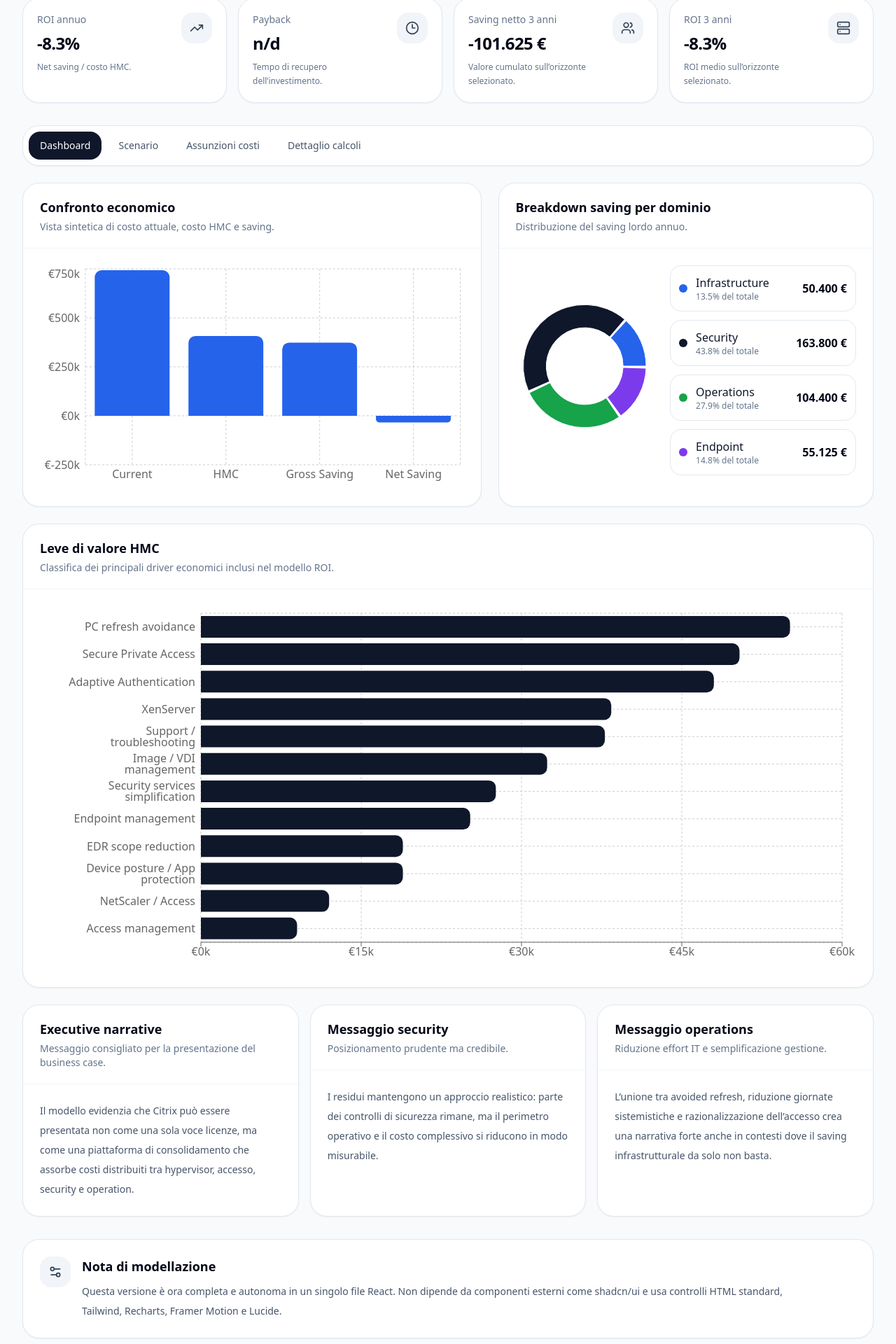
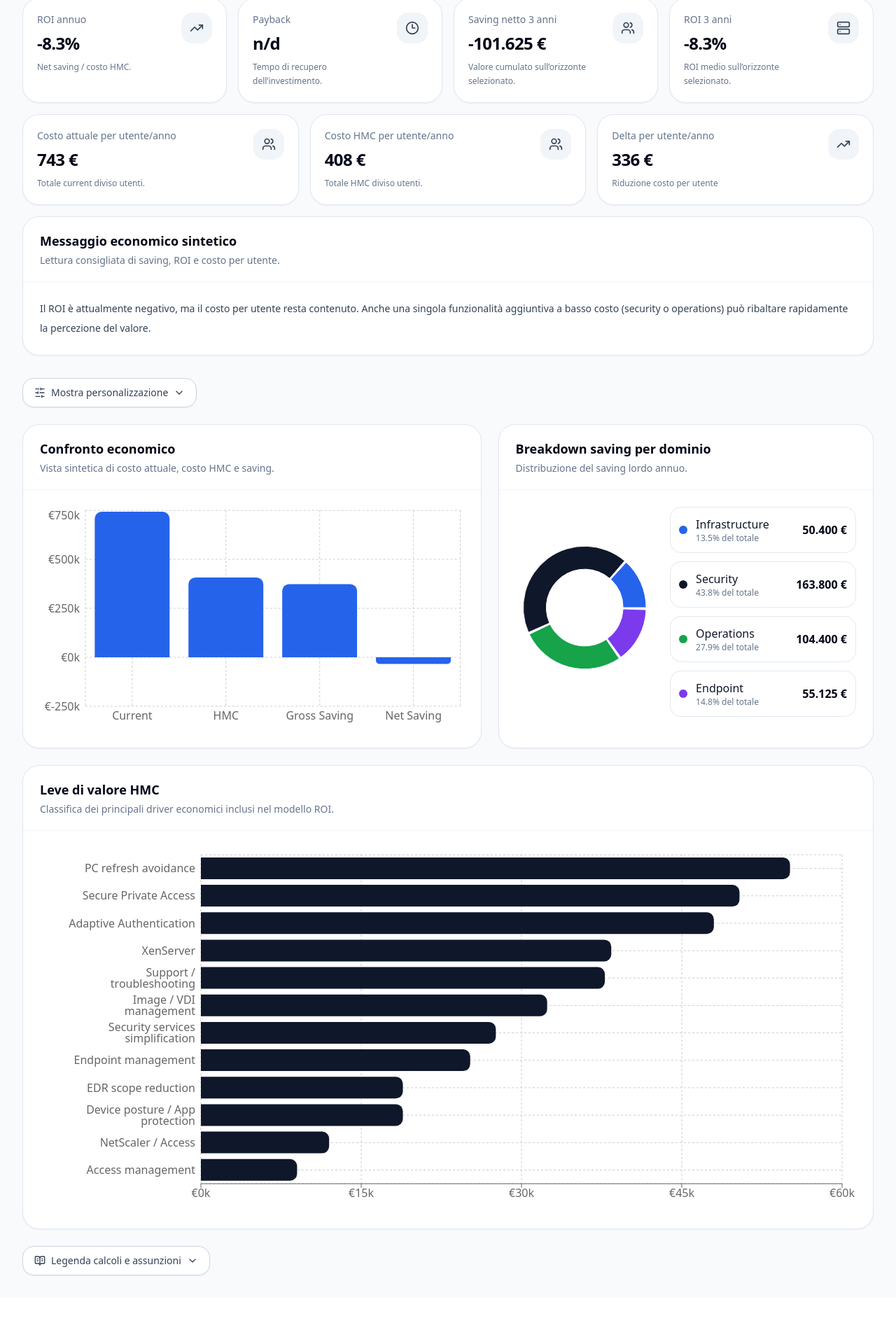
Before and after one commit to ferrarisimo/citrix-hmc-roi-calculator, a React (Vite) app: page / in a window 1280 px wide. Shown: the part 624-2544 px from the top of the page at 70% size. After the commit the page ends 2478 px from the top, so only its background shows below. Built offline with nearby package versions, Linux system fonts and the light colour scheme.

Commit message:
Improve calculator usability with guided summary and collapsible advanced settings

```diff
--- a/src/App.jsx
+++ b/src/App.jsx
@@ -8,7 +8,11 @@ import {
   RefreshCcw,
   TrendingUp,
   Clock3,
-  Settings2,
+  SlidersHorizontal,
+  Printer,
+  ChevronDown,
+  ChevronUp,
+  BookOpenText,
 } from 'lucide-react';
 import {
   ResponsiveContainer,
@@ -51,6 +55,9 @@ const TEXT = {
     netAnnual: 'Saving netto annuo',
     annualRoi: 'ROI annuo',
     payback: 'Payback',
+    currentPerUser: 'Costo attuale per utente/anno',
+    hmcPerUser: 'Costo HMC per utente/anno',
+    deltaPerUser: 'Delta per utente/anno',
     months: 'mesi',
     na: 'n/d',
     netYears: 'Saving netto',
@@ -58,6 +65,11 @@ const TEXT = {
     years: 'anni',
     tabs: ['Dashboard', 'Scenario', 'Assunzioni costi', 'Dettaglio calcoli'],
     thinClientCost: 'Costo 1 thin client (impostato a €0 con soluzione Scout eLux)',
+    advancedParams: 'Parametri avanzati',
+    showAdvanced: 'Mostra personalizzazione',
+    hideAdvanced: 'Nascondi personalizzazione',
+    assumptions: 'Legenda calcoli e assunzioni',
+    printSummary: 'Stampa / Salva PDF',
   },
   en: {
     badge: 'Arrow | Citrix ROI Calculator',
@@ -74,6 +86,9 @@ const TEXT = {
     netAnnual: 'Net annual savings',
     annualRoi: 'Annual ROI',
     payback: 'Payback',
+    currentPerUser: 'Current cost per user/year',
+    hmcPerUser: 'HMC cost per user/year',
+    deltaPerUser: 'Delta per user/year',
     months: 'months',
     na: 'n/a',
     netYears: 'Net savings',
@@ -81,6 +96,11 @@ const TEXT = {
     years: 'years',
     tabs: ['Dashboard', 'Scenario', 'Cost assumptions', 'Calculation details'],
     thinClientCost: 'Thin client unit cost (€0 when using Scout eLux)',
+    advancedParams: 'Advanced parameters',
+    showAdvanced: 'Show customization',
+    hideAdvanced: 'Hide customization',
+    assumptions: 'Calculation legend and assumptions',
+    printSummary: 'Print / Save PDF',
   },
 };
 
@@ -255,6 +275,8 @@ function Row({ label, value, strong = false }) {
 export default function App() {
   const [tab, setTab] = useState('dashboard');
   const [lang, setLang] = useState('it');
+  const [showAdvanced, setShowAdvanced] = useState(false);
+  const [showLegend, setShowLegend] = useState(false);
   const [state, setState] = useState(DEFAULTS);
   const copy = TEXT[lang] || TEXT.it;
   const t = (itText, enText) => (lang === 'en' ? enText : itText);
@@ -358,6 +380,9 @@ export default function App() {
     const horizonNetSaving = netSavings * profile.horizonYears;
     const horizonRoi =
       totalHmc > 0 ? horizonNetSaving / (totalHmc * profile.horizonYears) : 0;
+    const currentCostPerUserYear = totalUsers > 0 ? totalCurrent / totalUsers : 0;
+    const hmcCostPerUserYear = totalUsers > 0 ? totalHmc / totalUsers : 0;
+    const deltaCostPerUserYear = currentCostPerUserYear - hmcCostPerUserYear;
 
     const featureRows = Object.entries(savings)
       .map(([name, value]) => ({ name, value }))
@@ -407,6 +432,9 @@ export default function App() {
         paybackMonths,
         horizonNetSaving,
         horizonRoi,
+        currentCostPerUserYear,
+        hmcCostPerUserYear,
+        deltaCostPerUserYear,
       },
       current: {
         currentEndpoint,
@@ -436,6 +464,22 @@ export default function App() {
       comparison,
     };
   }, [state]);
+
+  const roiNarrative =
+    model.totals.roiAnnual >= 0
+      ? t(
+          'Il ROI è positivo: il modello mostra saving netto annuo e costo per utente sotto controllo. Questo rende la proposta immediatamente sostenibile.',
+          'ROI is positive: the model shows annual net savings and controlled per-user cost, making the proposal immediately sustainable.'
+        )
+      : t(
+          'Il ROI è attualmente negativo, ma il costo per utente resta contenuto. Anche una singola funzionalità aggiuntiva a basso costo (security o operations) può ribaltare rapidamente la percezione del valore.',
+          'ROI is currently negative, but per-user cost remains contained. Even one low-cost additional capability (security or operations) can quickly improve perceived value.'
+        );
+
+  const perUserDeltaTone =
+    model.totals.deltaCostPerUserYear >= 0
+      ? t('Riduzione costo per utente', 'Per-user cost reduction')
+      : t('Incremento costo per utente', 'Per-user cost increase');
 
   return (
     <div className="min-h-screen bg-slate-50 text-slate-950">
@@ -473,6 +517,13 @@ export default function App() {
                   <p className="mt-3 max-w-3xl text-sm leading-7 text-slate-200 md:text-base">{copy.subtitle}</p>
                 </div>
                 <div className="flex flex-wrap gap-3">
+                  <button
+                    onClick={() => window.print()}
+                    className="inline-flex items-center gap-2 rounded-2xl border border-white/20 bg-white/10 px-4 py-2.5 text-sm font-medium text-white transition hover:bg-white/20"
+                  >
+                    <Printer className="h-4 w-4" />
+                    {copy.printSummary}
+                  </button>
                   <button
                     onClick={resetAll}
                     className="inline-flex items-center gap-2 rounded-2xl border border-white/20 bg-white/10 px-4 py-2.5 text-sm font-medium text-white transition hover:bg-white/20"
@@ -560,7 +611,56 @@ export default function App() {
           />
         </div>
 
-        <div className="mt-8 flex flex-wrap gap-2 rounded-3xl border border-slate-200 bg-white p-2 shadow-sm">
+        <div className="mt-4 grid gap-4 md:grid-cols-3">
+          <KpiCard
+            icon={Users}
+            title={copy.currentPerUser}
+            value={eur(model.totals.currentCostPerUserYear, lang)}
+            hint={t('Totale current diviso utenti.', 'Current total divided by users.')}
+          />
+          <KpiCard
+            icon={Users}
+            title={copy.hmcPerUser}
+            value={eur(model.totals.hmcCostPerUserYear, lang)}
+            hint={t('Totale HMC diviso utenti.', 'HMC total divided by users.')}
+          />
+          <KpiCard
+            icon={TrendingUp}
+            title={copy.deltaPerUser}
+            value={eur(model.totals.deltaCostPerUserYear, lang)}
+            hint={perUserDeltaTone}
+          />
+        </div>
+
+        <SectionCard
+          className="mt-4"
+          title={t('Messaggio economico sintetico', 'Executive economic message')}
+          subtitle={t('Lettura consigliata di saving, ROI e costo per utente.', 'Recommended reading of savings, ROI, and per-user cost.')}
+        >
+          <p className="text-sm leading-7 text-slate-700">{roiNarrative}</p>
+        </SectionCard>
+
+        <div className="mt-8 print:hidden">
+          <button
+            onClick={() =>
+              setShowAdvanced((v) => {
+                if (v) {
+                  setTab('dashboard');
+                }
+                return !v;
+              })
+            }
+            className="inline-flex items-center gap-2 rounded-2xl border border-slate-300 bg-white px-4 py-2.5 text-sm font-medium text-slate-700 shadow-sm hover:bg-slate-50"
+          >
+            <SlidersHorizontal className="h-4 w-4" />
+            {showAdvanced ? copy.hideAdvanced : copy.showAdvanced}
+            {showAdvanced ? <ChevronUp className="h-4 w-4" /> : <ChevronDown className="h-4 w-4" />}
+          </button>
+        </div>
+
+        {showAdvanced && (
+          <div className="mt-4">
+            <div className="flex flex-wrap gap-2 rounded-3xl border border-slate-200 bg-white p-2 shadow-sm">
               {[
                 ['dashboard', copy.tabs[0]],
                 ['scenario', copy.tabs[1]],
@@ -578,6 +678,8 @@ export default function App() {
                 </button>
               ))}
             </div>
+          </div>
+        )}
 
         {tab === 'dashboard' && (
           <div className="mt-6 space-y-6">
@@ -674,42 +776,10 @@ export default function App() {
               </div>
             </SectionCard>
 
-            <div className="grid gap-4 lg:grid-cols-3">
-              <SectionCard
-                title={t('Executive narrative', 'Executive narrative')}
-                subtitle={t('Messaggio consigliato per la presentazione del business case.', 'Recommended message for business-case presentation.')}
-              >
-                <p className="text-sm leading-7 text-slate-600">
-                  {t(
-                    'Il modello evidenzia che Citrix può essere presentata non come una sola voce licenze, ma come una piattaforma di consolidamento che assorbe costi distribuiti tra hypervisor, accesso, security e operation.',
-                    'The model highlights that Citrix can be positioned not as a single licensing line item, but as a consolidation platform that absorbs costs spread across hypervisor, access, security, and operations.'
-                  )}
-                </p>
-              </SectionCard>
-              <SectionCard title={t('Messaggio security', 'Security message')} subtitle={t('Posizionamento prudente ma credibile.', 'Prudent yet credible positioning.')}>
-                <p className="text-sm leading-7 text-slate-600">
-                  {t(
-                    'I residui mantengono un approccio realistico: parte dei controlli di sicurezza rimane, ma il perimetro operativo e il costo complessivo si riducono in modo misurabile.',
-                    'Residual values keep the model realistic: part of the security controls remains, while operational scope and overall cost are measurably reduced.'
-                  )}
-                </p>
-              </SectionCard>
-              <SectionCard
-                title={t('Messaggio operations', 'Operations message')}
-                subtitle={t('Riduzione effort IT e semplificazione gestione.', 'Reduced IT effort and simplified management.')}
-              >
-                <p className="text-sm leading-7 text-slate-600">
-                  {t(
-                    'L’unione tra avoided refresh, riduzione giornate sistemistiche e razionalizzazione dell’accesso crea una narrativa forte anche in contesti dove il saving infrastrutturale da solo non basta.',
-                    'The combination of avoided refresh, reduced sysadmin days, and streamlined access creates a strong narrative even in contexts where infrastructure savings alone are not enough.'
-                  )}
-                </p>
-              </SectionCard>
-            </div>
           </div>
         )}
 
-        {tab === 'scenario' && (
+        {showAdvanced && tab === 'scenario' && (
           <div className="mt-6 grid gap-6 xl:grid-cols-3">
             <SectionCard
               title={t('Profilo scenario', 'Scenario profile')}
@@ -888,7 +958,7 @@ export default function App() {
           </div>
         )}
 
-        {tab === 'costs' && (
+        {showAdvanced && tab === 'costs' && (
           <div className="mt-6 grid gap-6 xl:grid-cols-3">
             <SectionCard
               title={t('Assunzioni economiche', 'Cost assumptions')}
@@ -1040,7 +1110,7 @@ export default function App() {
           </div>
         )}
 
-        {tab === 'details' && (
+        {showAdvanced && tab === 'details' && (
           <div className="mt-6 grid gap-6 xl:grid-cols-3">
             <SectionCard title={t('Current cost model', 'Current cost model')} subtitle={t('Dettaglio annuo dello scenario attuale.', 'Annual detail of the current scenario.')}>
               <div className="space-y-3 text-sm">
@@ -1093,19 +1163,47 @@ export default function App() {
           </div>
         )}
 
-        <div className="mt-8 rounded-3xl border border-slate-200 bg-white p-6 shadow-sm">
-          <div className="flex items-start gap-4">
-            <div className="rounded-2xl bg-slate-100 p-3">
-              <Settings2 className="h-5 w-5 text-slate-700" />
+        <div className="mt-6 print:hidden">
+          <button
+            onClick={() => setShowLegend((v) => !v)}
+            className="inline-flex items-center gap-2 rounded-2xl border border-slate-300 bg-white px-4 py-2.5 text-sm font-medium text-slate-700 shadow-sm hover:bg-slate-50"
+          >
+            <BookOpenText className="h-4 w-4" />
+            {copy.assumptions}
+            {showLegend ? <ChevronUp className="h-4 w-4" /> : <ChevronDown className="h-4 w-4" />}
+          </button>
+          {showLegend && (
+            <div className="mt-3 rounded-3xl border border-slate-200 bg-white p-5 text-sm text-slate-600 shadow-sm">
+              <ul className="space-y-2 leading-7">
+                <li>{t('Current annual total: somma di endpoint, hypervisor, accesso, security e operation nello scenario attuale.', 'Current annual total: sum of endpoint, hypervisor, access, security, and operations in the current scenario.')}</li>
+                <li>{t('HMC annual total: subscription HMC + costi residui mantenuti nel target.', 'HMC annual total: HMC subscription + residual costs retained in target state.')}</li>
+                <li>{t('Gross annual savings: somma delle leve economiche abilitate da HMC.', 'Gross annual savings: sum of economic value levers enabled by HMC.')}</li>
+                <li>{t('Net annual savings: gross savings meno costo HMC annuo.', 'Net annual savings: gross savings minus annual HMC cost.')}</li>
+                <li>{t('ROI annuo: net savings / costo HMC annuo.', 'Annual ROI: net savings / annual HMC cost.')}</li>
+                <li>{t('Costo per utente: totale annuo / numero utenti, utile per leggere scenari con ROI temporaneamente negativo.', 'Per-user cost: annual total / number of users, useful when ROI is temporarily negative.')}</li>
+              </ul>
             </div>
-            <div>
-              <h3 className="text-lg font-semibold text-slate-950">{t('Nota di modellazione', 'Modeling note')}</h3>
-              <p className="mt-2 max-w-5xl text-sm leading-7 text-slate-600">
-                {t('Questa versione è ora completa e autonoma in un singolo file React. Non dipende da componenti esterni come shadcn/ui e usa controlli HTML standard, Tailwind, Recharts, Framer Motion e Lucide.', 'This version is now complete and self-contained in a single React file. It does not depend on external components such as shadcn/ui and uses standard HTML controls, Tailwind, Recharts, Framer Motion, and Lucide.')}
+          )}
+        </div>
+
+        <div className="mt-8 hidden rounded-3xl border border-slate-200 bg-white p-6 text-slate-800 print:block">
+          <h2 className="text-xl font-semibold">{t('Riassunto stampabile', 'Printable summary')}</h2>
+          <p className="mt-2 text-sm text-slate-600">
+            {t('Usa Stampa/Salva PDF dal browser per esportare questa sintesi.', 'Use browser Print/Save PDF to export this summary.')}
           </p>
+          <div className="mt-4 grid grid-cols-2 gap-3 text-sm">
+            <Row label={copy.currentAnnual} value={eur(model.totals.totalCurrent, lang)} />
+            <Row label={copy.hmcAnnual} value={eur(model.totals.totalHmc, lang)} />
+            <Row label={copy.grossAnnual} value={eur(model.totals.grossSavings, lang)} />
+            <Row label={copy.netAnnual} value={eur(model.totals.netSavings, lang)} />
+            <Row label={copy.annualRoi} value={pct(model.totals.roiAnnual, 1)} />
+            <Row label={copy.currentPerUser} value={eur(model.totals.currentCostPerUserYear, lang)} />
+            <Row label={copy.hmcPerUser} value={eur(model.totals.hmcCostPerUserYear, lang)} />
+            <Row label={copy.deltaPerUser} value={eur(model.totals.deltaCostPerUserYear, lang)} />
           </div>
+          <p className="mt-4 text-sm leading-6">{roiNarrative}</p>
         </div>
-        </div>
+
       </div>
     </div>
   );
```
Lines whose indentation alone changed are shown as unchanged.
